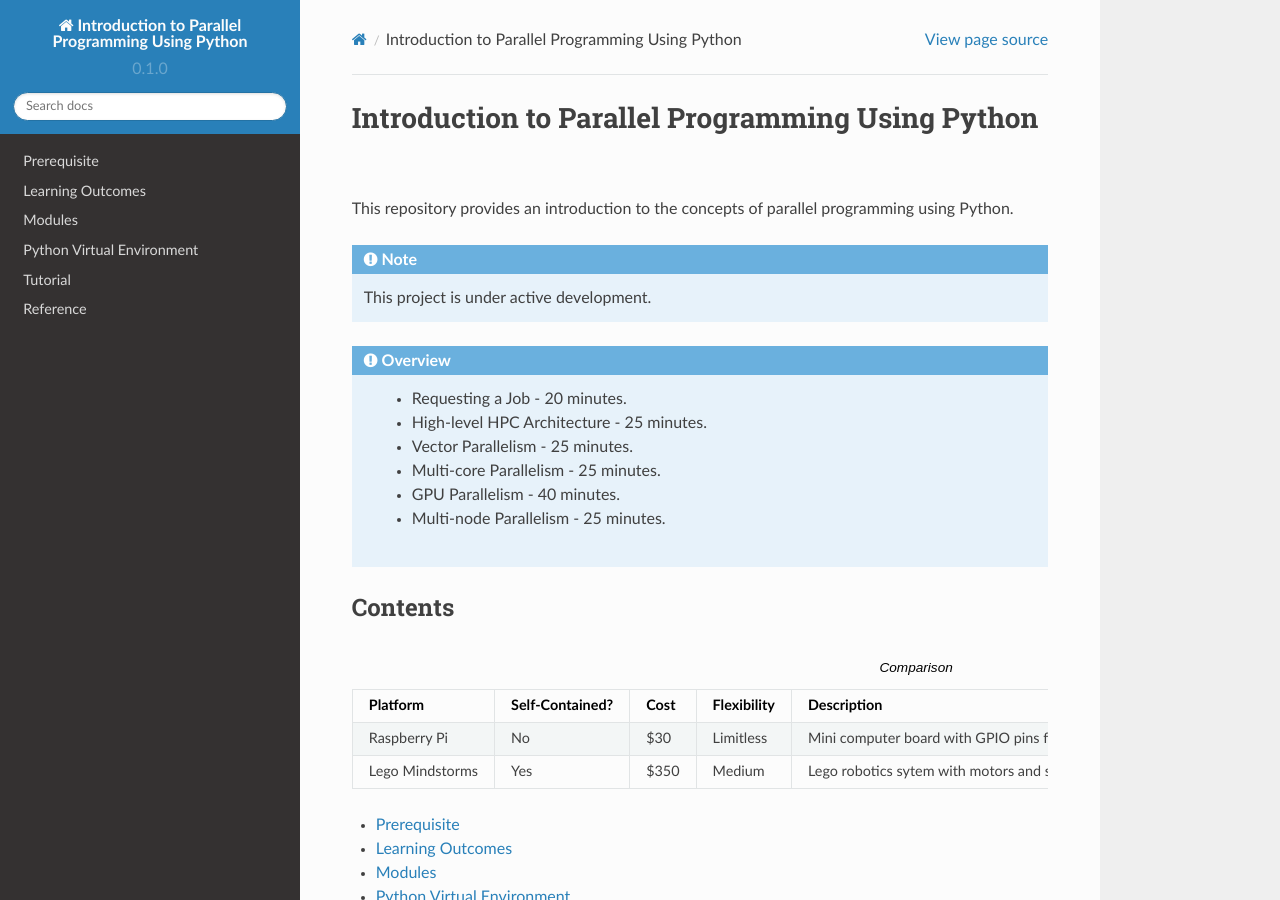
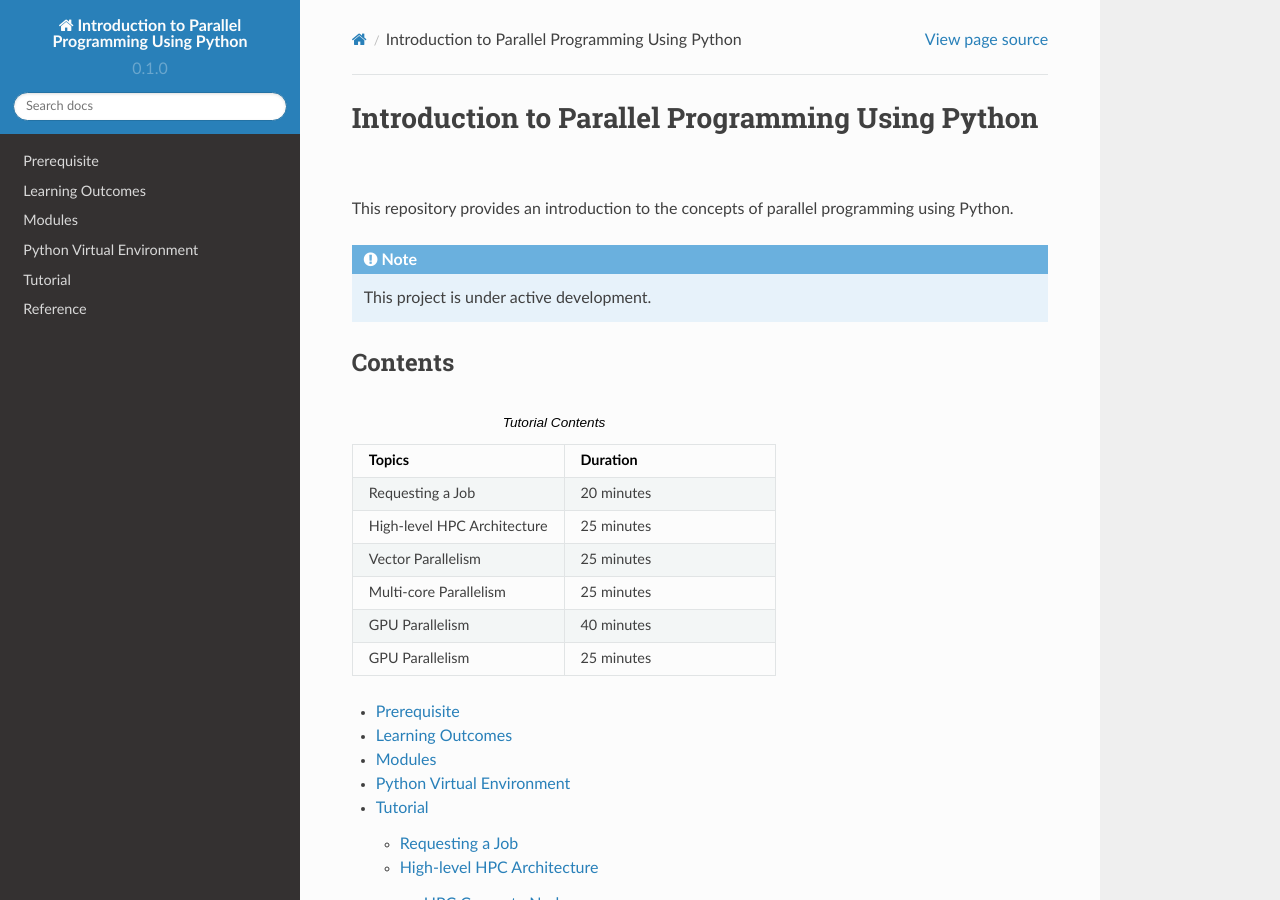
Before and after one commit to NCI900-Training-Organisation/intro-to-parallel-programming, a Sphinx documentation site: the page built from docs/source/index.rst, in a window 1280 px wide and 900 px high. Built offline with Sphinx 7.4.7 and the Read the Docs theme 2.0.0, drawn with Linux system fonts in a browser that asks for light colours.

Commit message:
Documentation updated

```diff
--- a/docs/source/index.rst
+++ b/docs/source/index.rst
@@ -7,18 +7,11 @@
 
    This project is under active development.
 
-.. admonition:: Overview
-   :class: Overview
+Contents
+--------
 
-    * Requesting a Job - 20 minutes.
-    * High-level HPC Architecture - 25 minutes.
-    * Vector Parallelism - 25 minutes.
-    * Multi-core Parallelism - 25 minutes.
-    * GPU Parallelism - 40 minutes.
-    * Multi-node Parallelism - 25 minutes.
-
-.. list-table:: Contents
-   :widths: 25 25 50
+.. list-table:: Tutorial Contents
+   :widths: 20 20
    :header-rows: 1
 
    * - Topics
@@ -38,30 +31,6 @@
 
 
 
-Contents
---------
-
-.. list-table:: Comparison
-   :widths: 20 10 10 15 20
-   :header-rows: 1
-
-   * - Platform
-     - Self-Contained?
-     - Cost
-     - Flexibility
-     - Description
-   * - Raspberry Pi
-     - No
-     - $30
-     - Limitless
-     - Mini computer board with GPIO pins for interfacing and experimentation.
-   * - Lego Mindstorms
-     - Yes
-     - $350
-     - Medium
-     - Lego robotics sytem with motors and sensors.  Build a robot, then write logic to move it around and do stuff.
-
-
 .. toctree::
 
    prerequisite
```
